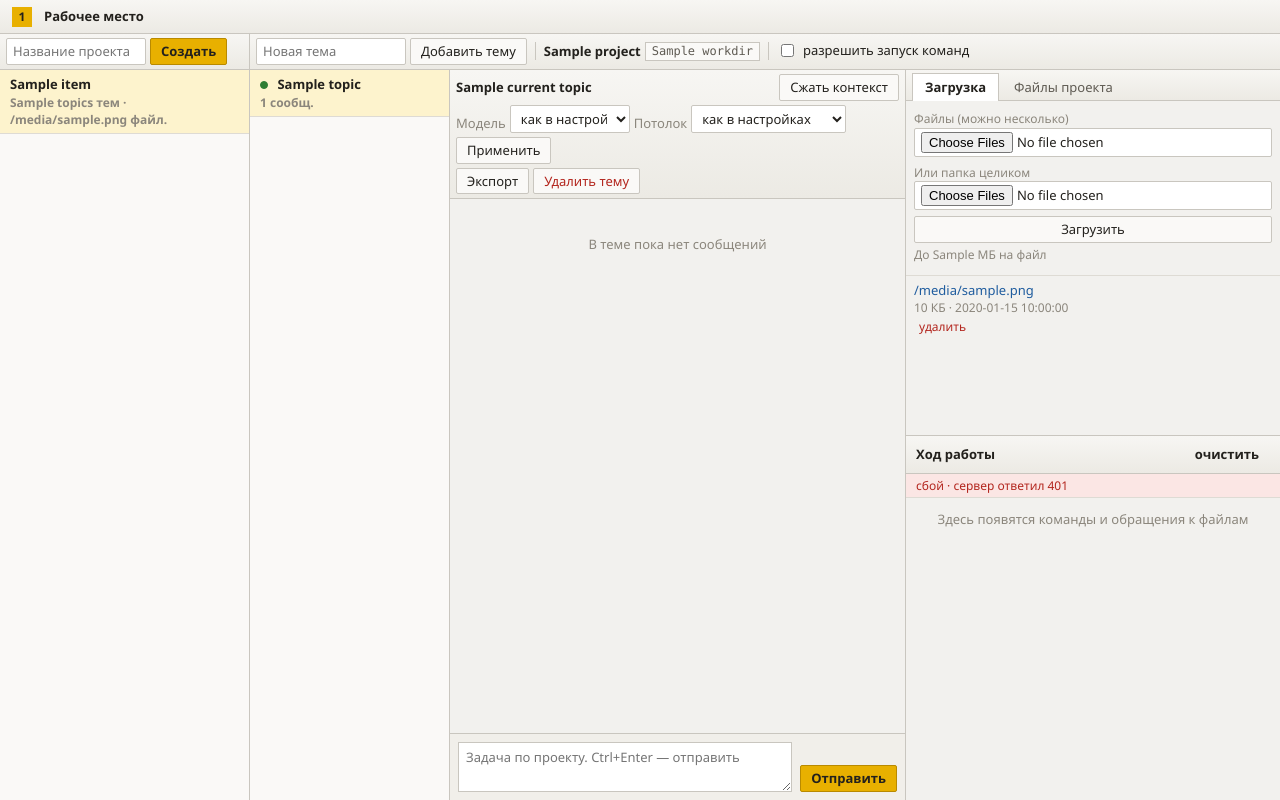
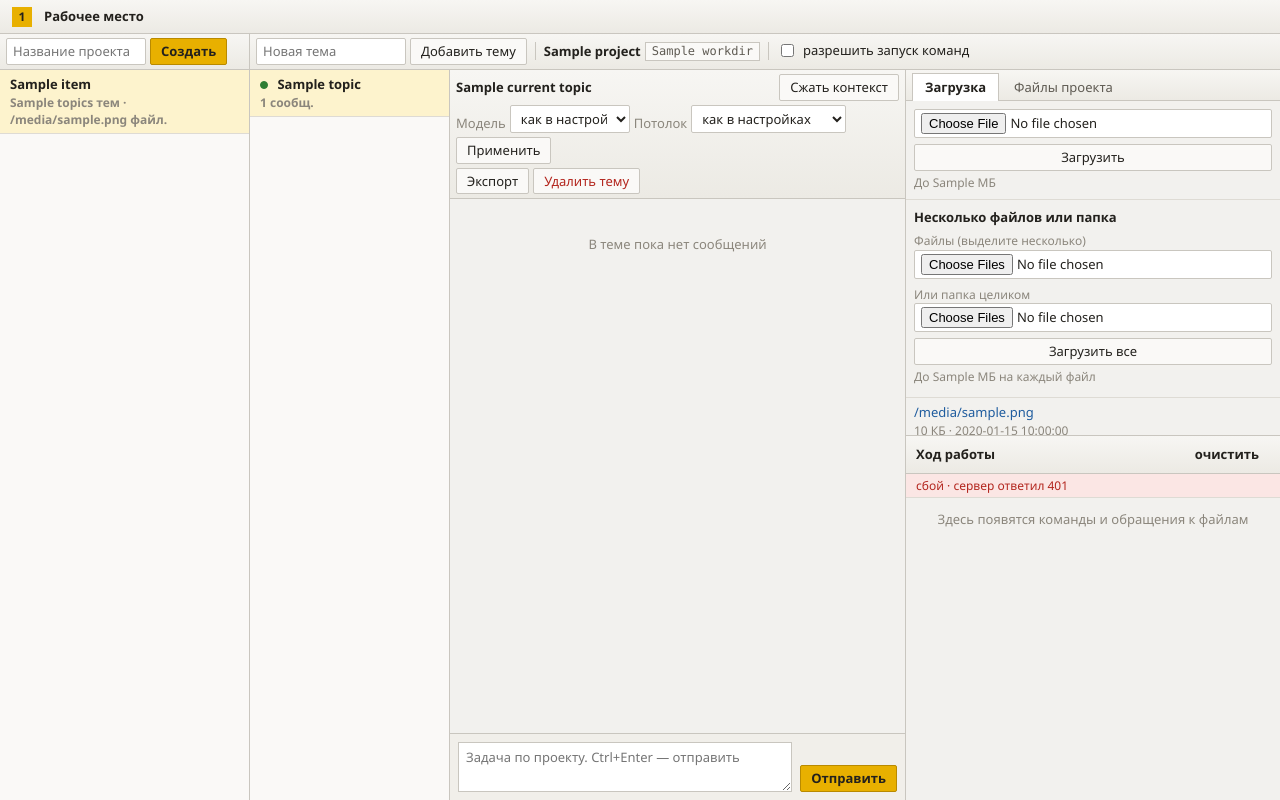
Before and after one commit to Svetlana-claude/Main, a FastAPI app: template webui/app/templates/projects.html in a window 1280 px wide. Run offline with FastAPI, Linux system fonts and the light colour scheme; the template is opened without the code that fills it: most values are stand-ins (such as "Sample title", 1, 10 or a date in 2020); parts of the project's set-up code (start-up, migrations or seed data) failed here and were passed over.

Commit message:
webui: прежняя форма загрузки на один файл и отдельный блок для нескольких файлов и папки; проверка nginx ловит 500
Co-Authored-By: Claude Opus 5.5 <noreply@anthropic.com>

```diff
--- a/webui/app/templates/projects.html
+++ b/webui/app/templates/projects.html
@@ -169,17 +169,25 @@
             </div>
 
             <div class="rail__body tabpanel" role="tabpanel" id="panel-upload" aria-labelledby="tab-upload">
-              {# Файлы — сколько угодно разом; папка — вторым полем, со всей
-                 вложенностью. Скрипт шлёт их по одному (initProjectUpload),
-                 без него форма уходит целиком, и это тоже принимается. #}
               <form method="post" action="{{ url_for('project_upload', project_id=project.id) }}"
-                    enctype="multipart/form-data" style="padding:8px" id="upload-form">
-                <label class="field__hint" for="upload-files">Файлы (можно несколько)</label>
+                    enctype="multipart/form-data" style="padding:8px">
+                <input class="input" type="file" name="upload" required style="margin-bottom:6px">
+                <button class="btn" type="submit" style="width:100%;justify-content:center">Загрузить</button>
+                <div class="field__hint">До {{ max_upload_mb if max_upload_mb is defined else 64 }} МБ</div>
+              </form>
+              {# Второй, отдельный способ: несколько файлов или папка целиком.
+                 Скрипт шлёт их по одному (initProjectUpload), без него форма
+                 уходит целиком, и это тоже принимается. #}
+              <form method="post" action="{{ url_for('project_upload', project_id=project.id) }}"
+                    enctype="multipart/form-data" id="upload-form"
+                    style="padding:8px;border-top:1px solid var(--line-soft)">
+                <div style="font-weight:600;margin-bottom:4px">Несколько файлов или папка</div>
+                <label class="field__hint" for="upload-files">Файлы (выделите несколько)</label>
                 <input class="input" type="file" name="upload" multiple id="upload-files" style="margin-bottom:6px">
                 <label class="field__hint" for="upload-folder">Или папка целиком</label>
                 <input class="input" type="file" name="upload" multiple webkitdirectory id="upload-folder" style="margin-bottom:6px">
-                <button class="btn" type="submit" id="upload-send" style="width:100%;justify-content:center">Загрузить</button>
-                <div class="field__hint">До {{ max_upload_mb if max_upload_mb is defined else 64 }} МБ на файл</div>
+                <button class="btn" type="submit" id="upload-send" style="width:100%;justify-content:center">Загрузить все</button>
+                <div class="field__hint">До {{ max_upload_mb if max_upload_mb is defined else 64 }} МБ на каждый файл</div>
                 <div class="field__hint breakable" id="upload-status" role="status" aria-live="polite"></div>
               </form>
               {% for f in files %}
```
Also changed, not shown: architect.md (+4 -2 lines), webui/tests/check_upload_limit.py (+4 -1 lines).
